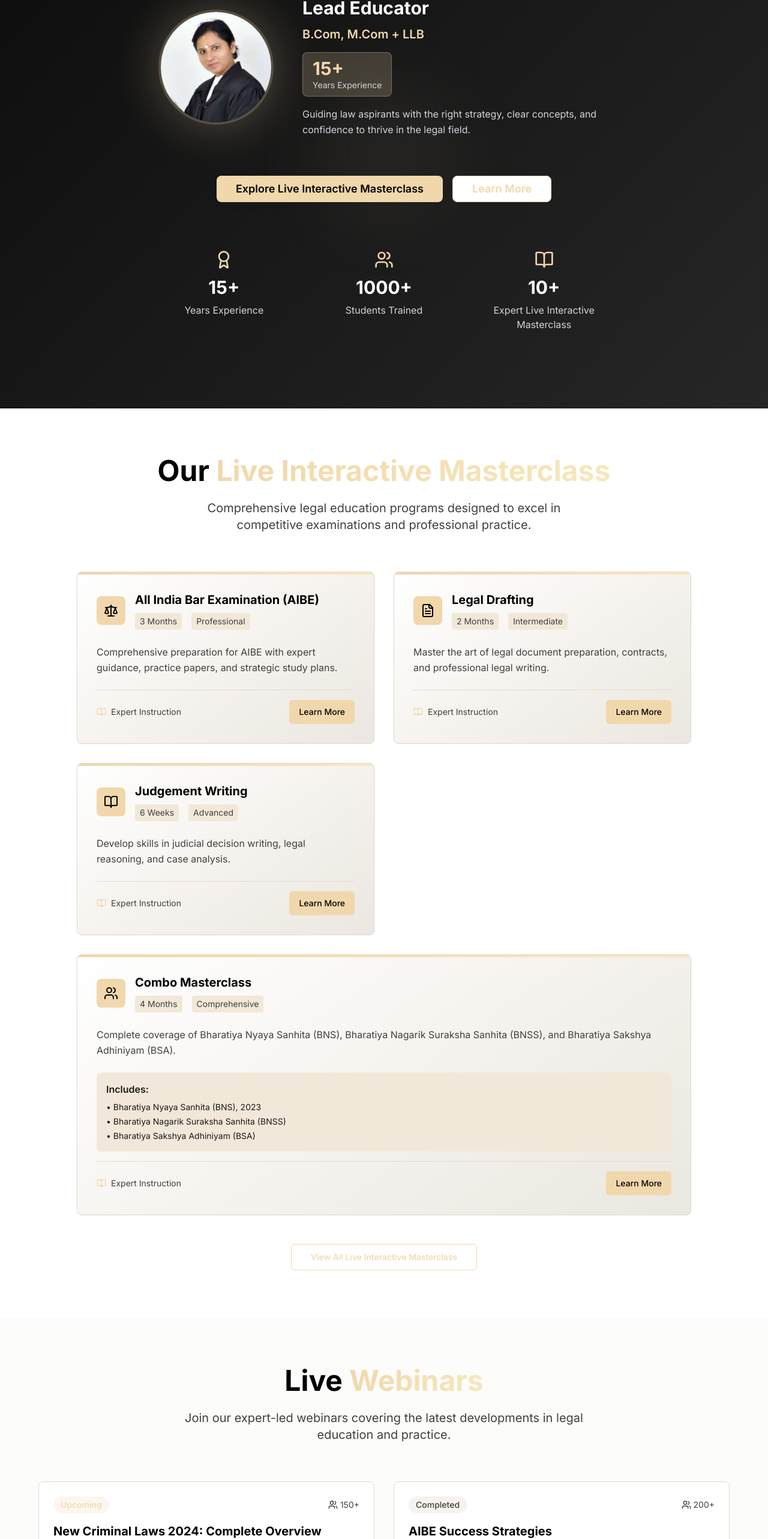
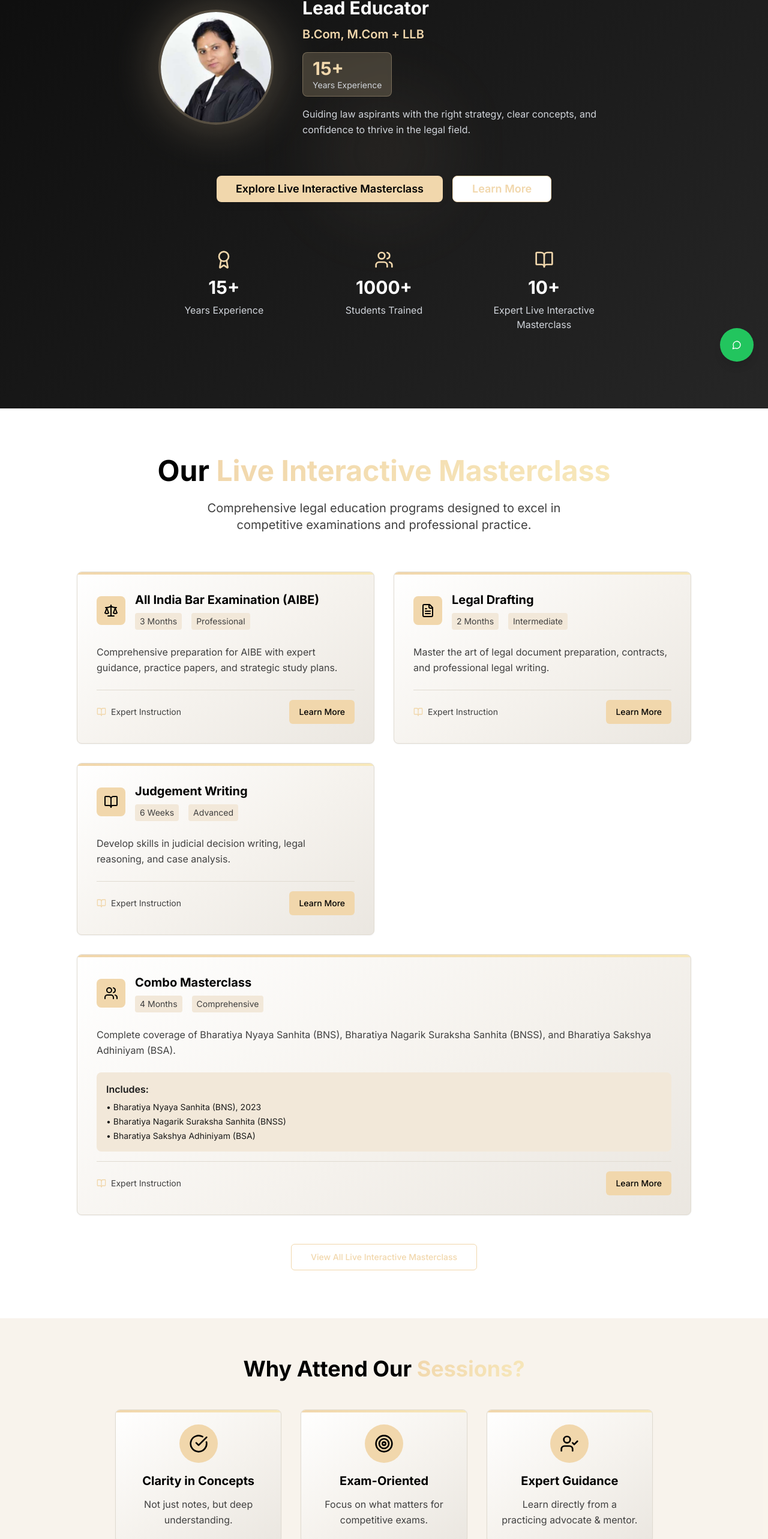
Before and after one commit to calvinklein5434-cyber/jlt-pathfinder-site, a React (Vite) app: page / in a window 1280 px wide. Shown: the part 173-2739 px from the top of the page at 60% size. Built offline with nearby package versions, Linux system fonts and the light colour scheme.

Commit message:
Fix hero button and add WhatsApp button
Adjusted the hero section button size for mobile responsiveness. Added a WhatsApp button to the right side of the screen. Also, incorporated the "Why Attend Our Sessions?" section with its key benefits.

```diff
--- a/src/components/Hero.tsx
+++ b/src/components/Hero.tsx
@@ -96,9 +96,10 @@ const Hero = () => {
             <Button
               onClick={() => scrollToSection('courses')}
               size="lg"
-              className="bg-primary hover:bg-primary/90 text-primary-foreground px-8 py-4 text-lg font-semibold rounded-lg transition-all duration-300 hover:scale-105 shadow-card"
+              className="bg-primary hover:bg-primary/90 text-primary-foreground px-4 md:px-8 py-3 md:py-4 text-base md:text-lg font-semibold rounded-lg transition-all duration-300 hover:scale-105 shadow-card"
             >
-              Explore Live Interactive Masterclass
+              <span className="hidden sm:inline">Explore Live Interactive Masterclass</span>
+              <span className="sm:hidden">Explore Masterclass</span>
             </Button>
             <Button
               onClick={() => scrollToSection('about')}
--- /dev/null
+++ b/src/components/WhatsAppButton.tsx
@@ -0,0 +1,25 @@
+import { MessageCircle } from "lucide-react";
+import { Button } from "@/components/ui/button";
+
+const WhatsAppButton = () => {
+  const handleWhatsAppClick = () => {
+    const phoneNumber = "+1234567890"; // Replace with actual WhatsApp number
+    const message = "Hi! I'm interested in your Live Interactive Masterclass.";
+    const whatsappUrl = `https://wa.me/${phoneNumber}?text=${encodeURIComponent(message)}`;
+    window.open(whatsappUrl, '_blank');
+  };
+
+  return (
+    <div className="fixed bottom-6 right-6 z-50">
+      <Button
+        onClick={handleWhatsAppClick}
+        className="w-14 h-14 rounded-full bg-green-500 hover:bg-green-600 text-white shadow-lg hover:shadow-xl transition-all duration-300 hover:scale-110"
+        size="icon"
+      >
+        <MessageCircle className="w-6 h-6" />
+      </Button>
+    </div>
+  );
+};
+
+export default WhatsAppButton;
--- /dev/null
+++ b/src/components/WhyAttend.tsx
@@ -0,0 +1,48 @@
+import { CheckCircle, Target, UserCheck } from "lucide-react";
+import { Card } from "@/components/ui/card";
+
+const features = [
+  {
+    icon: CheckCircle,
+    title: "Clarity in Concepts",
+    description: "Not just notes, but deep understanding."
+  },
+  {
+    icon: Target,
+    title: "Exam-Oriented",
+    description: "Focus on what matters for competitive exams."
+  },
+  {
+    icon: UserCheck,
+    title: "Expert Guidance",
+    description: "Learn directly from a practicing advocate & mentor."
+  }
+];
+
+const WhyAttend = () => {
+  return (
+    <section className="py-16 bg-accent/50">
+      <div className="container mx-auto px-6 md:px-8">
+        <div className="text-center mb-12">
+          <h2 className="text-3xl md:text-4xl font-bold mb-4">
+            Why Attend Our <span className="gradient-gold bg-clip-text text-transparent">Sessions?</span>
+          </h2>
+        </div>
+
+        <div className="grid grid-cols-1 md:grid-cols-3 gap-8 max-w-4xl mx-auto">
+          {features.map((feature, index) => (
+            <Card key={index} className="book-card p-6 text-center">
+              <div className="w-16 h-16 bg-primary rounded-full flex items-center justify-center mx-auto mb-4">
+                <feature.icon className="w-8 h-8 text-primary-foreground" />
+              </div>
+              <h3 className="text-xl font-bold text-foreground mb-3">{feature.title}</h3>
+              <p className="text-muted-foreground leading-relaxed">{feature.description}</p>
+            </Card>
+          ))}
+        </div>
+      </div>
+    </section>
+  );
+};
+
+export default WhyAttend;
--- a/src/pages/Index.tsx
+++ b/src/pages/Index.tsx
@@ -1,17 +1,21 @@
 import Hero from "@/components/Hero";
 import Courses from "@/components/Courses";
+import WhyAttend from "@/components/WhyAttend";
 import Webinars from "@/components/Webinars";
 import About from "@/components/About";
 import Footer from "@/components/Footer";
+import WhatsAppButton from "@/components/WhatsAppButton";
 
 const Index = () => {
   return (
     <div className="min-h-screen">
       <Hero />
       <Courses />
+      <WhyAttend />
       <Webinars />
       <About />
       <Footer />
+      <WhatsAppButton />
     </div>
   );
 };
```
